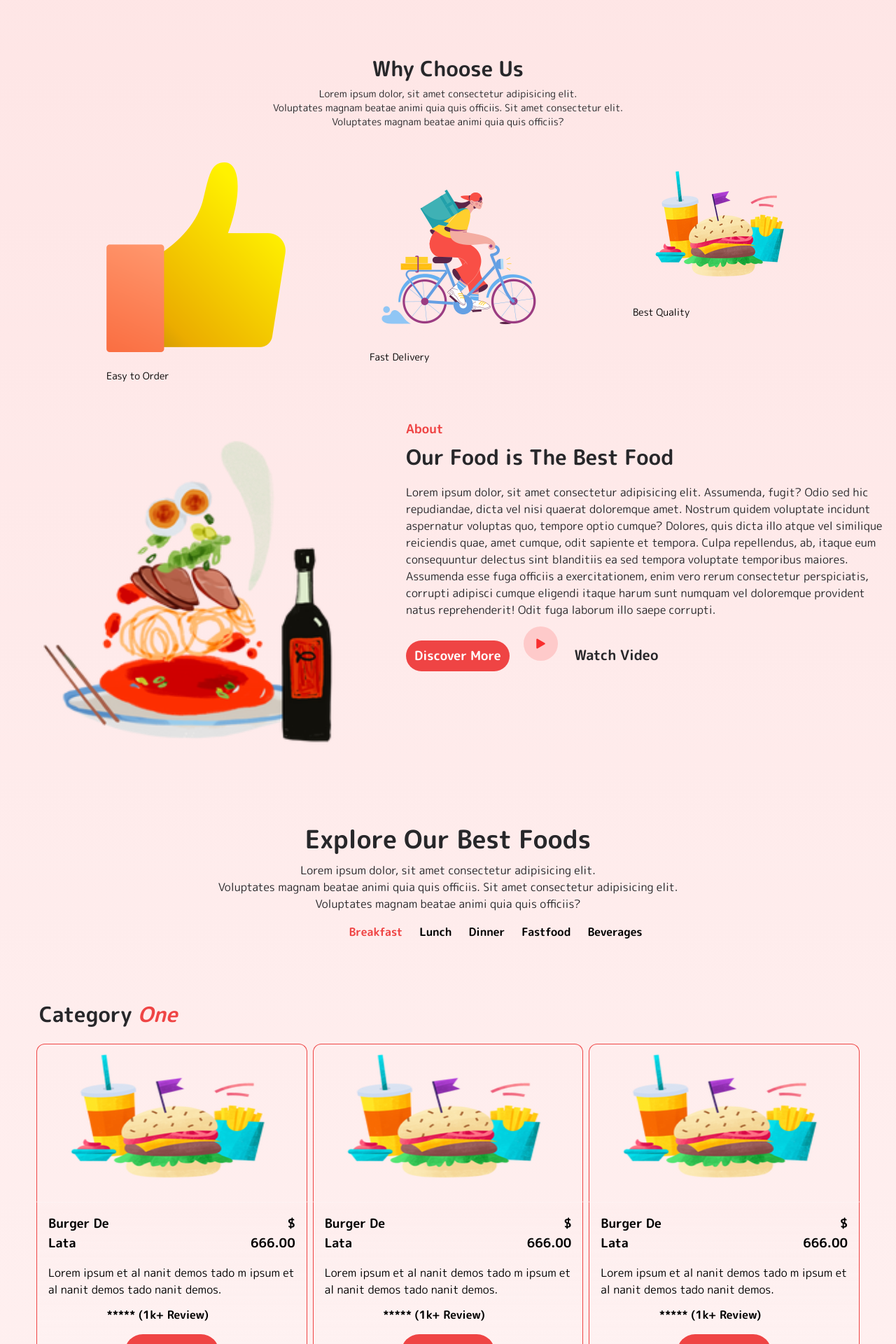
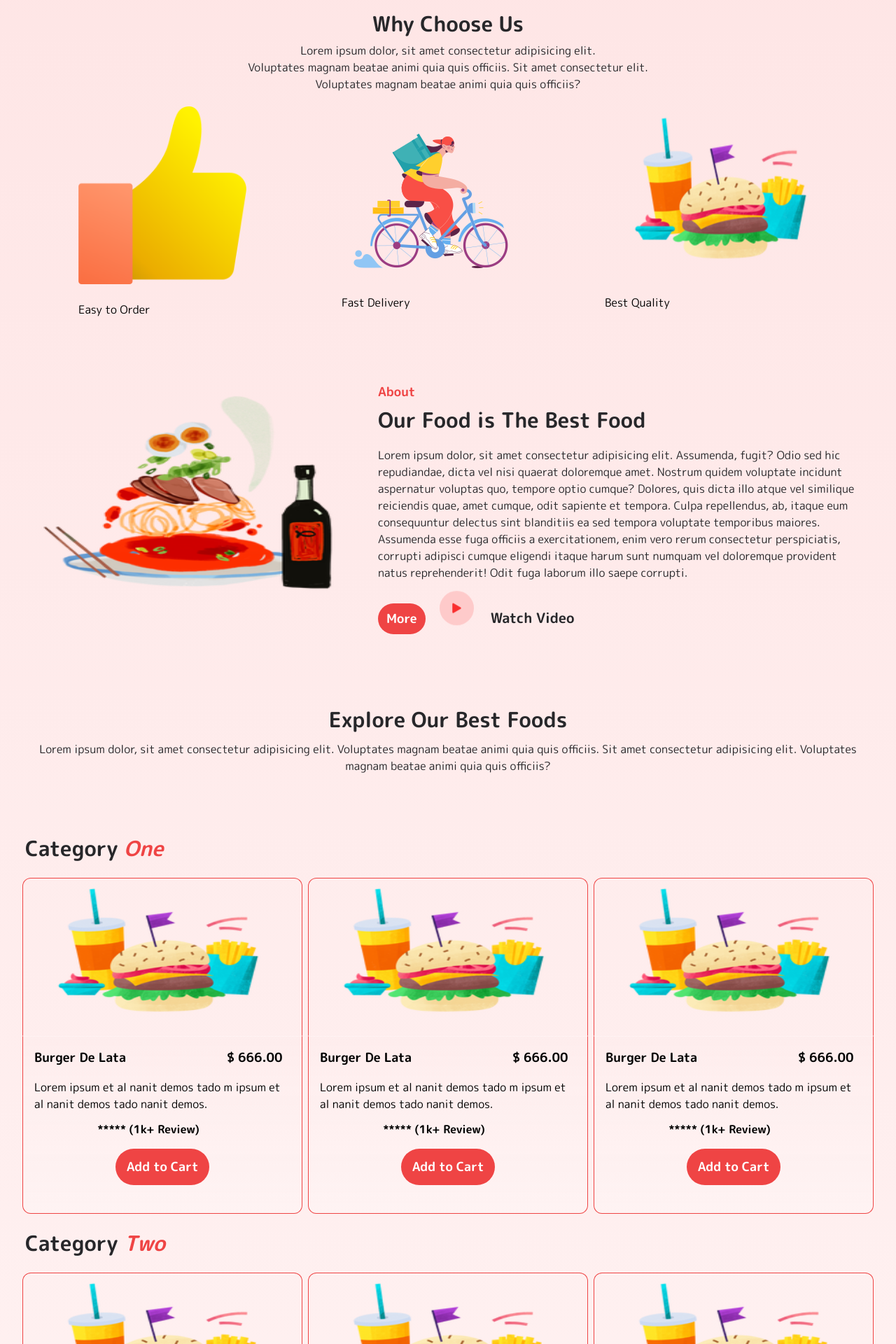
Before and after one commit to dickheadph/fexpress, a React (Create React App) app: page / in a window 1280 px wide. Shown: the part 720-2640 px from the top of the page at 70% size. Built offline with nearby package versions, Linux system fonts and the light colour scheme.

Commit message:
Update Home.jsx

```diff
--- a/src/Components/Pages/Home.jsx
+++ b/src/Components/Pages/Home.jsx
@@ -17,24 +17,24 @@ function Home() {
       btnOrder: "How to Order",
     },
     {
-      btnName: "Discover More",
+      btnName: "More",
       btnOrder: "Watch Video",
     },
   ];
   return (
     <div className="">
       <Navbar />
-      <div className="test max-w-screen-xl mx-auto">
+      <div className="max-w-screen-xl mx-auto">
         <div className="flex">
           <div className="lg:w-6/12 w-full m-7">
-            <h1 className="inline-block font-semibold text-white bg-red-200 rounded">
+            <h1 className="inline-block font-semibold text-white bg-zinc-800 rounded">
               Lorem Ipsum
             </h1>
-            <h1 className="text-5xl font-semibold text-zinc-800">
+            <h1 className="lg:text-7xl text-4xl font-semibold text-zinc-800">
               Choose your <span className="text-red-500"> Best Food </span> &
               with <span className="text-red-500"> Fastest Delivey </span>
             </h1>
-            <p className="text-zinc-600 text-base">
+            <p className="text-zinc-600 lg:text-base my-3">
               Lorem ipsum dolor, sit amet consectetur adipisicing elit.
               Voluptates magnam beatae animi quia quis officiis? Illum quaerat
               corrupti earum reiciendis accusantium consequuntur!
@@ -48,12 +48,12 @@ function Home() {
             <img src={rider} alt="@" className="h-[80%] w-screen" />
           </div>
         </div>
-        <div className="max-w-screen-xl lg:mx-auto mx-10 mt-16">
+        <div className="max-w-screen-xl lg:mx-auto mx-10">
           <div className="text-center">
-            <h1 className="text-3xl font-semibold text-zinc-800">
+            <h1 className="lg:text-3xl text-xl font-semibold text-zinc-800">
               Why Choose Us
             </h1>
-            <p className="text-zinc-800 my-2 text-sm">
+            <p className="text-zinc-800 my-2">
               Lorem ipsum dolor, sit amet consectetur adipisicing elit.
               <br />
               Voluptates magnam beatae animi quia quis officiis. Sit amet
@@ -63,30 +63,32 @@ function Home() {
             </p>
           </div>
         </div>
-        <div className="flex flex-wap lg:ml-28 mx-10">
-          <div className="w-4/12 p-10">
-            <img src={thumb} alt="@" />
-            <h1 className="text-sm font-medium py-3 mt-3">Easy to Order</h1>
-          </div>
-          <div className="w-4/12 p-10">
-            <img src={delivery} alt="@" />
-            <h1 className="text-sm font-medium py-3">Fast Delivery</h1>
-          </div>
-          <div className="w-4/12 p-10">
-            <img src={food} alt="@" />
-            <h1 className="text-sm font-medium py-3">Best Quality</h1>
+        <div className="max-w-screen-xl mx-auto my-5">
+          <div className="flex flex-wrap lg:ml-28 mx-10">
+            <div className="w-4/12">
+              <img src={thumb} alt="@" width="240px"/>
+              <h1 className="font-medium py-3 mt-3">Easy to Order</h1>
+            </div>
+            <div className="w-4/12">
+              <img src={delivery} alt="@" />
+              <h1 className="font-medium py-3">Fast Delivery</h1>
+            </div>
+            <div className="w-4/12">
+              <img src={food} alt="@"  width="341px"/>
+              <h1 className="font-medium py-3">Best Quality</h1>
+            </div>
           </div>
         </div>
       </div>
       {/* Hero Section end */}
-      <div className="max-w-screen-xl mx-auto">
+      <div className="w-screen mx-auto lg:my-20">
         <div className="flex">
           <div className="w-5/12 lg:block hidden">
-            <img src={puds} alt="@" className="w-full" />
+            <img src={puds} alt="@" className="w-full lg:h-80 object-fill" />
           </div>
-          <div className="lg:w-7/12 w-full ml-20">
+          <div className="lg:w-7/12 w-full mx-10">
             <h1 className="text-red-500 text-lg font-semibold">About</h1>
-            <h1 className="text-zinc-800 text-3xl font-semibold py-2">
+            <h1 className="text-zinc-800 lg:text-3xl text-xl font-semibold py-2">
               Our Food is The Best Food
             </h1>
             <p className="text-zinc-800 h-44 lg:h-auto overflow-auto py-3">
@@ -109,40 +111,18 @@ function Home() {
           </div>
         </div>
         {/* Menu here */}
-        <div className="text-center justify-center items-center my-20">
-          <h1 className="text-4xl font-semibold text-zinc-800">
+        <div className="lg:my-20 mt-10 mx-10">
+          <h1 className="text-center lg:text-3xl text-xl font-semibold text-zinc-800">
             Explore Our Best Foods
           </h1>
-          <p className="text-center text-zinc-800 my-3 text-base">
-            Lorem ipsum dolor, sit amet consectetur adipisicing elit.
-            <br />
-            Voluptates magnam beatae animi quia quis officiis. Sit amet
-            consectetur adipisicing elit.
-            <br />
-            Voluptates magnam beatae animi quia quis officiis?
+          <p className="text-center text-zinc-800 my-3">
+            Lorem ipsum dolor, sit amet consectetur adipisicing elit. Voluptates
+            magnam beatae animi quia quis officiis. Sit amet consectetur
+            adipisicing elit. Voluptates magnam beatae animi quia quis officiis?
           </p>
-          <div className="text-center my-4">
-            <ul className="flex lg:ml-[38%] ml-24">
-              <li className="mx-3 font-semibold text-red-500 hover:underline">
-                Breakfast
-              </li>
-              <li className="mx-3 font-semibold hover:text-red-500 hover:underline">
-                Lunch
-              </li>
-              <li className="mx-3 font-semibold hover:text-red-500 hover:underline">
-                Dinner
-              </li>
-              <li className="mx-3 font-semibold hover:text-red-500 hover:underline">
-                Fastfood
-              </li>
-              <li className="mx-3 font-semibold hover:text-red-500 hover:underline">
-                Beverages
-              </li>
-            </ul>
-          </div>
         </div>
-        <div className="mx-auto lg:mx-10">
-          <h1 className="mx-4 text-zinc-800 text-3xl font-semibold py-2">
+        <div className="lg:mx-5">
+          <h1 className="mx-4 text-zinc-800 lg:text-3xl text-xl font-semibold py-2">
             Category <em className="text-red-500"> One</em>
           </h1>
           <div className="flex flex-wrap mx-2">
@@ -150,38 +130,40 @@ function Home() {
             <Card />
             <Card />
           </div>
-          <h1 className="mx-4 text-zinc-800 text-3xl font-semibold pt-6">
+          <h1 className="mx-4 text-zinc-800 lg:text-3xl text-xl font-semibold py-2">
             Category <em className="text-red-500"> Two</em>
           </h1>
-          <div className="flex flex-wrap">
+          <div className="flex flex-wrap mx-2">
             <Card />
             <Card />
             <Card />
           </div>
           <div className="text-center">
-            <button className="animate-bounce bg-red-200 lg:py-3 lg:px-4 lg:text-lg py-2 px-3 lg:text-base font-semibold text-red-500 rounded-full mt-10 text-center">
+            <button className="animate-bounce bg-red-200 lg:py-3 lg:px-4 lg:text-lg py-2 px-3 font-semibold text-red-500 rounded-full mt-10 text-center">
               See More
             </button>
           </div>
         </div>
       </div>
       {/* Testimonial Section */}
-      <div className="max-w-screen-lg mx-auto my-24">
+      <div className="max-w-screen-lg mx-auto lg:my-24 my-10">
         <div className="flex mx-10">
           <div className="w-5/12 bg-red-500 rounded-t-3xl lg:block hidden">
             <img src={Chef} alt="@" className="h-auto mt-20" width="900px" />
           </div>
           <div className="lg:w-7/12 w-full lg:ml-10">
-            <h1 className="text-red-500 text-lg font-semibold">Testimonials</h1>
-            <h1 className="text-zinc-800 text-3xl font-semibold py-2">
+            <h1 className="text-red-500 lg:text-lg font-semibold">
+              Testimonials
+            </h1>
+            <h1 className="text-zinc-800 lg:text-3xl text-xl font-semibold py-2">
               What our Costumers Says
             </h1>
-            <p className="text-zinc-800 h-44 lg:h-auto overflow-auto pt-3 text-lg">
+            <p className="text-zinc-800 h-44 lg:h-auto overflow-auto pt-3">
               Lorem ipsum dolor, sit amet consectetur adipisicing elit.
               Assumenda, fugit? Odio sed hic repudiandae, dicta vel nisi quaerat
               doloremque amet.
             </p>
-            <div className="border-[1px] border-zinc-700 rounded-t-xl w-auto h-76 bg-red-50 my-2">
+            <div className="border-[1px] border-zinc-700 rounded-t-xl w-auto h-76 bg-red-50">
               <svg
                 xmlns="http://www.w3.org/2000/svg"
                 width="25"
@@ -225,12 +207,12 @@ function Home() {
       </div>
       {/* Download Our app Section */}
       <div className="max-w-screen-xl lg:mx-auto">
-        <div className="flex bg-red-100 py-4 px-6 rounded-3xl mb-10 mx-10">
-          <div className="lg:w-6/12 w-full p-5 mt-10">
-            <h1 className="text-zinc-800 text-4xl font-semibold">
+        <div className="flex flex-wrap bg-red-100 py-4 px-6 rounded-3xl mb-10 mx-10">
+          <div className="lg:w-6/12 mt-10">
+            <h1 className="text-zinc-800 lg:text-4xl text-xl font-semibold">
               Download Our App for FREE!
             </h1>
-            <p className="text-zinc-800 h-44 overflow-hidden lg:h-auto text-base pt-3">
+            <p className="text-zinc-800 overflow-hidden lg:h-auto pt-3">
               Lorem ipsum dolor, sit amet consectetur adipisicing elit.
               Assumenda, fugit? Odio sed hic repudiandae, dicta vel nisi quaerat
               doloremque amet.
@@ -250,7 +232,7 @@ function Home() {
               Apple Store
             </button>
           </div>
-          <div className="lg:w-6/12 w-full lg;pl-20">
+          <div className="lg:w-6/12 w-full lg:pl-20 pt-4">
             <img
               src={App}
               alt="@"
@@ -261,12 +243,12 @@ function Home() {
       </div>
       {/* Food news Section */}
       <div className="max-w-screen-xl mx-auto">
-        <div className="text-center justify-center items-center my-20">
-          <h1 className="text-red-500 text-lg font-semibold">News</h1>
-          <h1 className="text-4xl font-semibold text-zinc-800">
+        <div className="text-center justify-center items-center lg:my-20 my-10 mx-10">
+          <h1 className="text-red-500 lg:text-lg font-semibold">News</h1>
+          <h1 className="lg:text-4xl text-xl font-semibold text-zinc-800">
             Explore Our Food News
           </h1>
-          <p className="text-center text-zinc-800 my-3 text-base">
+          <p className="text-center text-zinc-800 my-3">
             Lorem ipsum dolor, sit amet consectetur adipisicing elit. Voluptates
             magnam beatae animi quia quis officiis. <br />
             Sit amet consectetur adipisicing elit. Voluptates magnam beatae
```
